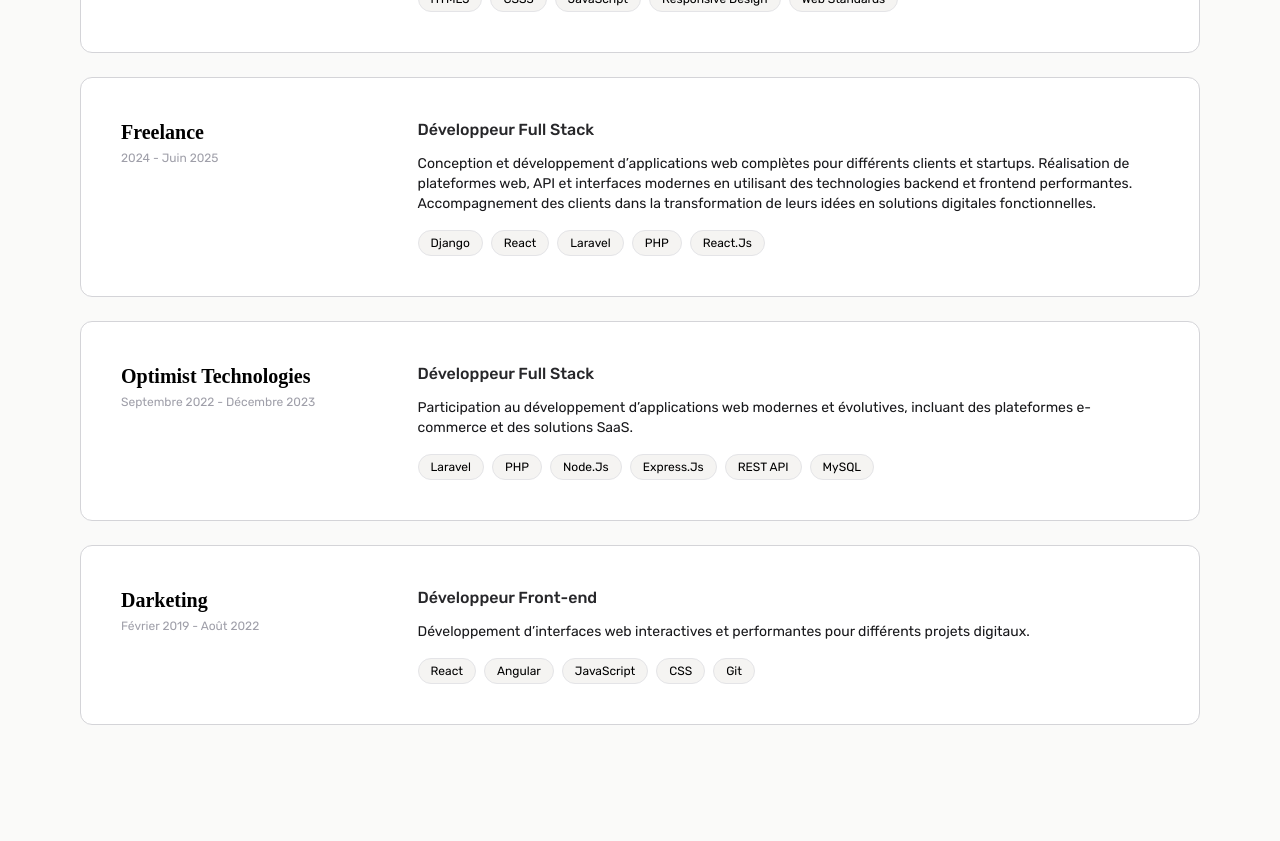
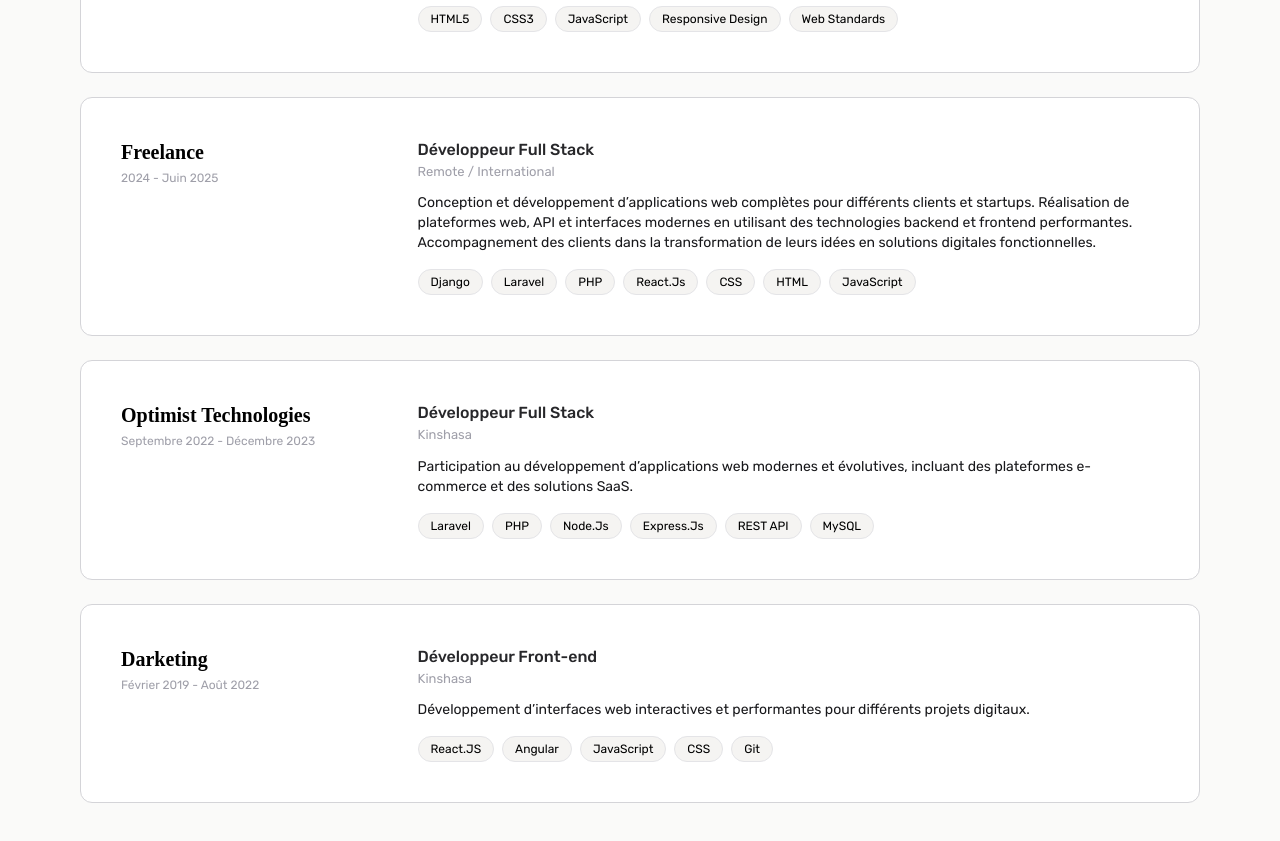
Before and after one commit to MenardoMa/Porfolio, a React (Vite) app: page / in a window 1280 px wide. Shown: the part 2040-2881 px from the top of the page. Before the commit the page ends 2805 px from the top, so only its background shows below. Built offline with nearby package versions, Linux system fonts and the light colour scheme; a web font is replaced by a local one.

Commit message:
Fixe Fin Section About

```diff
--- a/src/components/CardExperience.jsx
+++ b/src/components/CardExperience.jsx
@@ -1,7 +1,7 @@
 import React from 'react'
 import Button from './Button'
 
-const CardExperience = ({role, company, period, description, technologies, link, className}) => {
+const CardExperience = ({role, company, period, description, technologies, link, location, className}) => {
 
   return (
     <div className={className}>
@@ -13,7 +13,10 @@ const CardExperience = ({role, company, period, description, technologies, link,
                 <p className='text-xs text-zinc-400 font-rubik font-normal'>{period}</p>
             </div>
             <div>
-                <h2 className='font-medium text-base font-rubik text-zinc-800 mb-3'>{role}</h2>
+                <div className='mb-3'>
+                    <h2 className='font-medium text-base font-rubik text-zinc-800'>{role}</h2>
+                    <p className='text-[13px] text-zinc-400 font-rubik font-normal'>{location}</p>
+                </div>
                 <p className='text-sm text-zinc-900 font-normal font-rubik'>{description}</p>
                 <div className='mt-3 md:mt-4 flex gap-2 flex-wrap'>
                     {
--- a/src/components/Experiences.jsx
+++ b/src/components/Experiences.jsx
@@ -28,6 +28,7 @@ const Experiences = () => {
                             description={experience.description}
                             technologies={experience.technologies}
                             link={experience.link}
+                            location={experience.location}
                             className='bg-white border border-zinc-300 bg-white rounded-xl hover:shadow-sm transition-all duration-300'
                         />
                     ))
--- a/src/constant/data.js
+++ b/src/constant/data.js
@@ -129,10 +129,12 @@ export const experienceInfo = [
     ],
     technologies: [
       "Django",
-      "React",
       "Laravel",
       "PHP",
-      "React.Js"
+      "React.Js",
+      "CSS",
+      "HTML",
+      "JavaScript"
     ],
     link: ""
   },
@@ -173,7 +175,7 @@ export const experienceInfo = [
       "Participation aux déploiements continus"
     ],
     technologies: [
-      "React",
+      "React.JS",
       "Angular",
       "JavaScript",
       "CSS",
```
